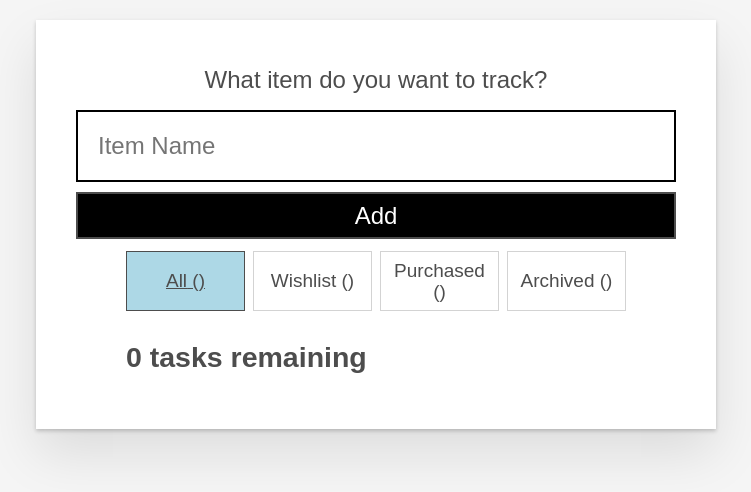
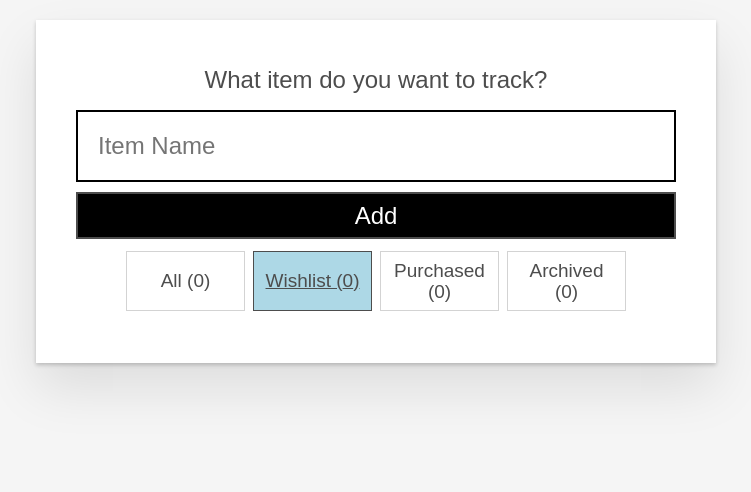
Before and after one commit to tkuriyama/joj, a React (Create React App) app in the folder moz-todo-react/: page / in a window 1280 px wide. Shown: the top 492 px of the page, without its empty margins (264-1015 px from the left). Built offline with nearby package versions, Linux system fonts and the light colour scheme.

Commit message:
remove heading

```diff
--- a/moz-todo-react/src/App.js
+++ b/moz-todo-react/src/App.js
@@ -25,7 +25,7 @@ function App() {
 
     // state
     const [tasks, setTasks] = useLocalStorage("tasks", [])
-    const [filter, setFilter] = useState('All');
+    const [filter, setFilter] = useState('Wishlist');
 
     // task list
 
@@ -96,10 +96,13 @@ function App() {
 
     // task count
 
-    const tasksNoun = taskList.length !== 1 ? 'tasks' : 'task';
-    const headingText = `${taskList.length} ${tasksNoun} remaining`;
+    // Filter button
 
-    // Filter button
+    function getFilterSize(filterName) {
+        return tasks
+            .filter(FILTER_MAP[filterName])
+            .length
+    }
 
     const filterList = FILTER_NAMES.map(name => (
         <FilterButton
@@ -107,6 +110,7 @@ function App() {
         name={name}
         isPressed={name === filter}
         setFilter={setFilter}
+        length={getFilterSize(name)}
         />
     ));
 
@@ -121,10 +125,6 @@ function App() {
         {filterList}
 
         </div>
-
-        <h2 id="list-heading">
-        {headingText}
-        </h2>
 
         <ul className="todo-list stack-large stack-exception"
         aria-labelledby="list-heading">
```
